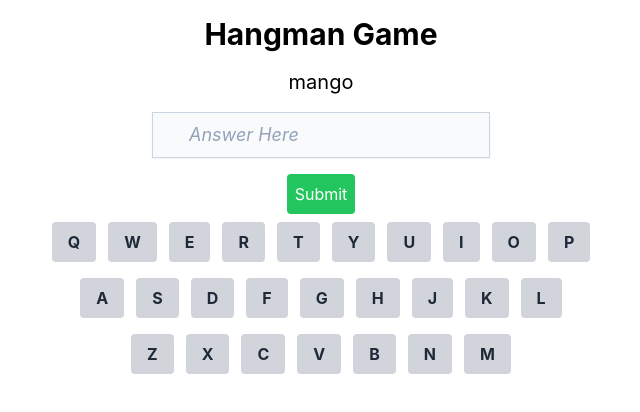
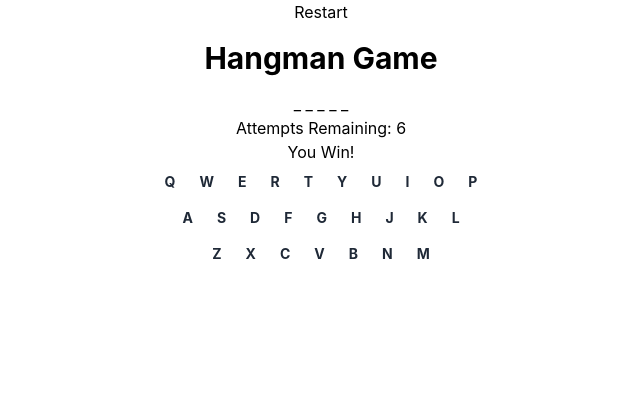
Before and after one commit to azrayaal/hangmanv1, a React (Create React App) app: page / in a window 1280 px wide. Shown: the top 412 px of the page, without its empty margins (319-959 px from the left). Built offline with nearby package versions, Linux system fonts and the light colour scheme.

Commit message:
update jadi in general

```diff
--- a/src/components/keyboard/index.tsx
+++ b/src/components/keyboard/index.tsx
@@ -1,44 +1,71 @@
-import React, { useState } from "react";
-import letters from "./letter.json";
-
-interface KeyboardProps {
+export interface KeyboardTextProps {
   onKeyPress: (value: string) => void;
+  guessedLetters: string[];
+  wordToGuess: string;
 }
 
-export default function KeyboardText() {
-  // export default function KeyboardText(props: KeyboardProps) {
-  // const { onKeyPress } = props;
-  const [lettersState] = useState<string[]>(letters);
-  console.log(lettersState);
+export default function KeyboardText(props: KeyboardTextProps) {
+  const { onKeyPress, guessedLetters, wordToGuess } = props;
+  const letters1 = "QWERTYUIOP".split("");
+  const letters2 = "ASDFGHJKL".split("");
+  const letters3 = "ZXCVBNM".split("");
 
-  const chunkedLetters: string[][] = [];
-  const chunkSize = [10, 9, Math.ceil(lettersState.length / 10) * 10 - 19];
+  const handleClick = (letter: string) => {
+    if (!guessedLetters.includes(letter)) {
+      onKeyPress(letter);
+    }
+  };
 
-  let startIndex = 0;
-  chunkSize.forEach((size) => {
-    chunkedLetters.push(lettersState.slice(startIndex, startIndex + size));
-    startIndex += size;
-  });
-
+  const isWrongLetter = (letter: string) => {
+    return !wordToGuess.includes(letter) && guessedLetters.includes(letter);
+  };
   return (
     <div>
-      {chunkedLetters.map((chunk, rowIndex) => (
-        <div
-          key={rowIndex}
-          className="flex flex-wrap justify-center gap-3 py-2"
-        >
-          {chunk.map((letter, index) => (
+      <div>
+        {letters1.map((letter) => (
           <button
-              key={index}
-              className="bg-gray-300 hover:bg-gray-400 text-gray-800 font-bold py-2 px-4 rounded"
-              onClick={() => console.log(letter)}
-              // onClick={() => onKeyPress(letter)}
+            key={letter}
+            className={`text-gray-800 font-bold py-2 px-2 mx-1 rounded text-sm ${
+              // className={`bg-gray-300 hover:bg-gray-400 text-gray-800 font-bold py-2 px-2 mx-1 rounded text-sm ${
+              isWrongLetter(letter) ? "text-white pointer-events-none" : ""
+            }`}
+            disabled={guessedLetters.includes(letter)}
+            onClick={() => handleClick(letter)}
           >
             {letter}
           </button>
         ))}
       </div>
+      <div>
+        {letters2.map((letter) => (
+          <button
+            key={letter}
+            className={`text-gray-800 font-bold py-2 px-2 mx-1 rounded text-sm ${
+              // className={`bg-gray-300 hover:bg-gray-400 text-gray-800 font-bold py-2 px-2 mx-1 rounded text-sm ${
+              isWrongLetter(letter) ? "text-white pointer-events-none" : ""
+            }`}
+            disabled={guessedLetters.includes(letter)}
+            onClick={() => handleClick(letter)}
+          >
+            {letter}
+          </button>
         ))}
+      </div>
+      <div>
+        {letters3.map((letter) => (
+          <button
+            key={letter}
+            className={`text-gray-800 font-bold py-2 px-2 mx-1 rounded text-sm ${
+              // className={`bg-gray-300 hover:bg-gray-400 text-gray-800 font-bold py-2 px-2 mx-1 rounded text-sm ${
+              isWrongLetter(letter) ? "text-white pointer-events-none" : ""
+            }`}
+            disabled={guessedLetters.includes(letter)}
+            onClick={() => handleClick(letter)}
+          >
+            {letter}
+          </button>
+        ))}
+      </div>
     </div>
   );
 }
--- a/src/components/words/index.tsx
+++ b/src/components/words/index.tsx
@@ -1,10 +1,33 @@
-import words1 from "./lv1.json";
+// import words1 from "./lv1.json";
 
-export interface WordsProps {
+// export interface WordsProps {
+//   wordToGuess: string;
+// }
+
+// export default function GuessWords(props: WordsProps) {
+//   const { wordToGuess } = props;
+//   return <div className="text-xl mb-4">{wordToGuess}</div>;
+// }
+
+import React from "react";
+
+interface GuessWordsProps {
   wordToGuess: string;
+  guessedLetters: string[];
 }
 
-export default function GuessWords(props: WordsProps) {
-  const { wordToGuess } = props;
-  return <div className="text-xl mb-4">{wordToGuess}</div>;
-}
+const GuessWords: React.FC<GuessWordsProps> = ({
+  wordToGuess,
+  guessedLetters,
+}) => {
+  const displayWord = wordToGuess
+    .split("")
+    .map((letter) =>
+      guessedLetters.includes(letter.toUpperCase()) ? letter : "_"
+    )
+    .join(" ");
+
+  return <div>{displayWord}</div>;
+};
+
+export default GuessWords;
--- a/src/pages/home/index.tsx
+++ b/src/pages/home/index.tsx
@@ -1,39 +1,60 @@
-import { useState } from "react";
+import React, { useState, useEffect } from "react";
 import words1 from "../../../src/components/words/lv1.json";
-import InputBar from "../../components/inputBar";
+import GuessWords from "../../components/words";
 import KeyboardText from "../../components/keyboard";
-import GuessWords from "../../components/words";
 
 export default function Home() {
-  const [wordToguess, setRandomToGuess] = useState(() => {
-    return words1[Math.floor(Math.random() * words1.length)];
-  });
-  console.log(wordToguess.name);
-  const [checkAnswer, setCheckAnswer] = useState("");
+  const [wordToGuess, setWordToGuess] = useState("");
+  const [guessedLetters, setGuessedLetters] = useState<string[]>([]);
   const [result, setResult] = useState("");
+  const [remainingAttempts, setRemainingAttempts] = useState(6);
 
-  const answerTheword = (e: any) => {
-    e.preventDefault();
-    if (wordToguess.name === checkAnswer) {
-      setResult("benar");
-    } else {
-      setResult("coba lagi bos");
+  useEffect(() => {
+    const randomIndex = Math.floor(Math.random() * words1.length);
+    setWordToGuess(words1[randomIndex].name.toUpperCase());
+  }, []);
+
+  const handleKeyPress = (letter: string) => {
+    const normalizedLetter = letter.toUpperCase();
+    if (!guessedLetters.includes(normalizedLetter)) {
+      setGuessedLetters([...guessedLetters, normalizedLetter]);
+      if (!wordToGuess.includes(normalizedLetter)) {
+        setRemainingAttempts(remainingAttempts - 1);
+      }
     }
   };
+
+  const restartGame = () => {
+    window.location.reload();
+  };
+
+  useEffect(() => {
+    const wordArray = wordToGuess.split("");
+    const displayWord = wordArray
+      .map((letter) => (guessedLetters.includes(letter) ? letter : "_"))
+      .join("");
+    if (displayWord === wordToGuess) {
+      setResult("You Win!");
+    } else if (remainingAttempts === 0) {
+      setResult("Game Over!");
+      setTimeout(restartGame, 3000);
+    }
+  }, [wordToGuess, guessedLetters, remainingAttempts]);
+
   return (
     <div className="App">
+      <button onClick={restartGame}>Restart</button>
       <div className="flex flex-col items-center">
         <h1 className="text-3xl font-bold my-4">Hangman Game</h1>
-        <GuessWords wordToGuess={wordToguess.name} />
-        <InputBar
-          answerTheword={answerTheword}
-          checkAnswer={checkAnswer}
-          setCheckAnswer={setCheckAnswer}
-        />
-        {result}
+        <GuessWords wordToGuess={wordToGuess} guessedLetters={guessedLetters} />
+        <div>Attempts Remaining: {remainingAttempts}</div>
+        <div>{result}</div>
       </div>
-
-      <KeyboardText />
+      <KeyboardText
+        onKeyPress={handleKeyPress}
+        guessedLetters={guessedLetters}
+        wordToGuess={wordToGuess}
+      />
     </div>
   );
 }
```
Lines whose indentation alone changed are shown as unchanged.
